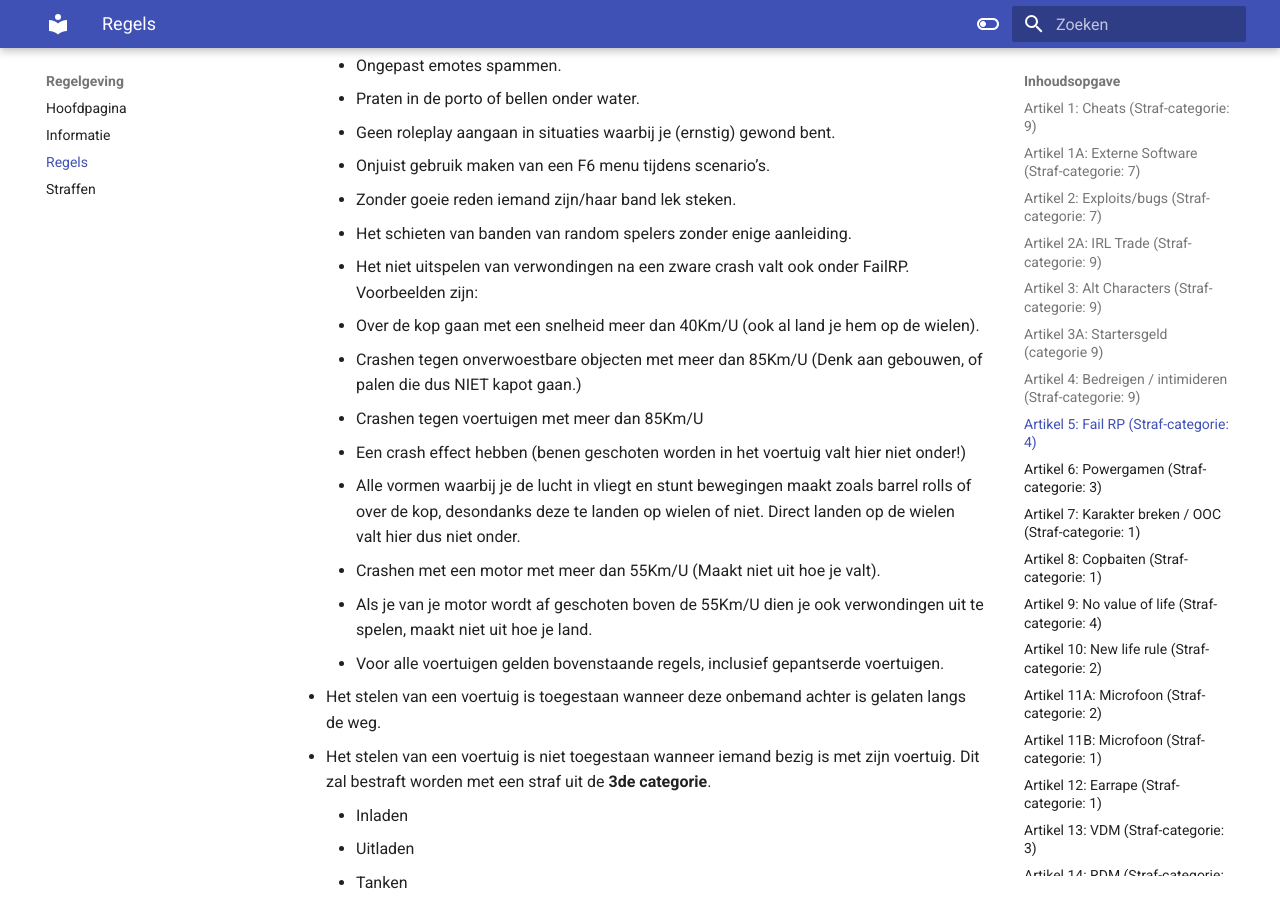
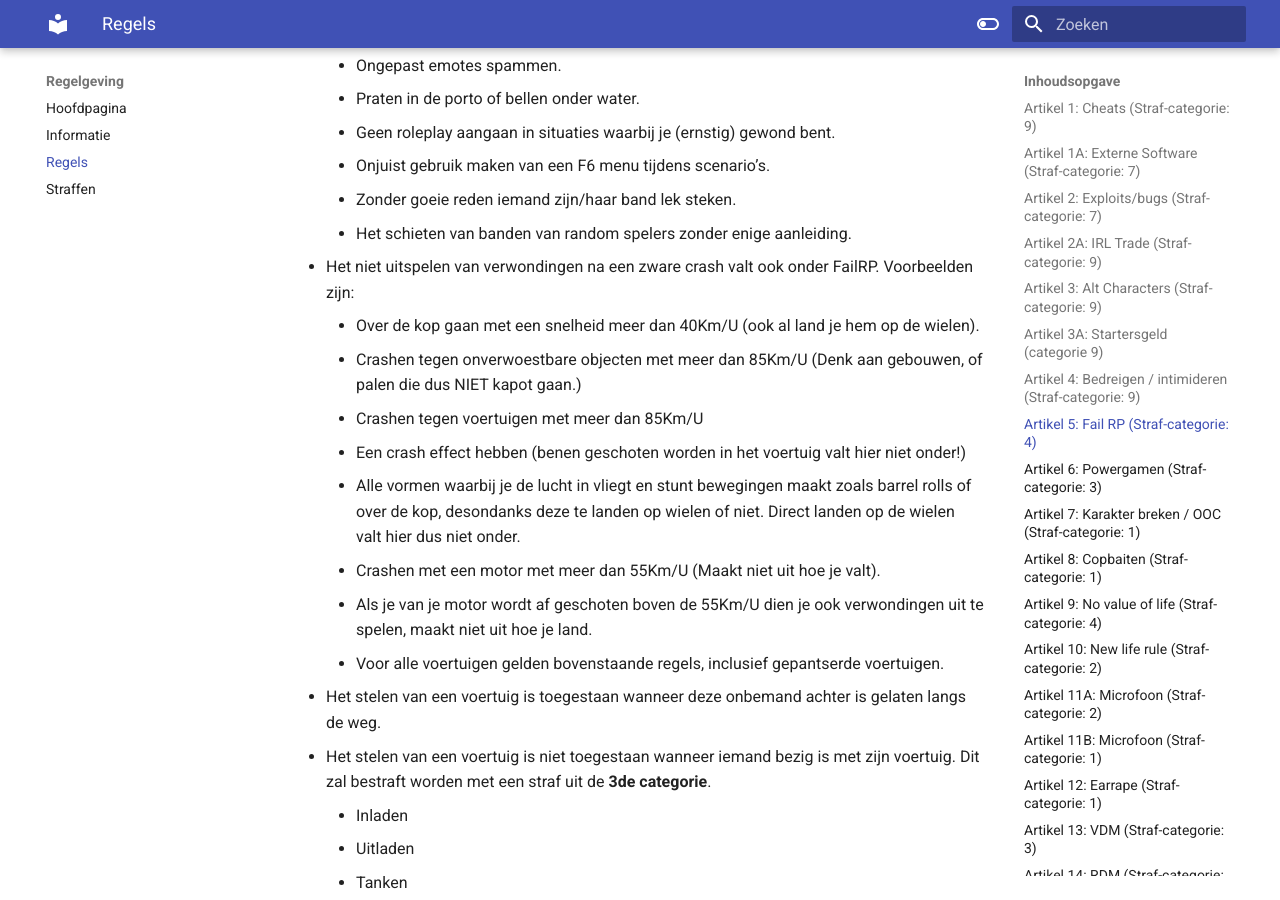
Before and after one commit to ZuiderVeenRP/apv, an MkDocs documentation site: the page built from docs/algemeen.md, in a window 1280 px wide and 900 px high, scrolled down 1946 px. Built offline with MkDocs 1.6.1 and Material for MkDocs 9.7.7, drawn with Linux system fonts in a browser that asks for light colours; comment, search, counter and statistics services are not loaded.

```diff
--- a/docs/algemeen.md
+++ b/docs/algemeen.md
@@ -47,7 +47,7 @@
       * Onjuist gebruik maken van een F6 menu tijdens scenario’s.
       * Zonder goeie reden iemand zijn/haar band lek steken.
       * Het schieten van banden van random spelers zonder enige aanleiding.
-      * Het niet uitspelen van verwondingen na een zware crash valt ook onder FailRP. Voorbeelden zijn:
+   - Het niet uitspelen van verwondingen na een zware crash valt ook onder FailRP. Voorbeelden zijn:
       * Over de kop gaan met een snelheid meer dan 40Km/U (ook al land je hem op de wielen).
       * Crashen tegen onverwoestbare objecten met meer dan 85Km/U (Denk aan gebouwen, of palen die dus NIET kapot gaan.)
       * Crashen tegen voertuigen met meer dan 85Km/U
```
